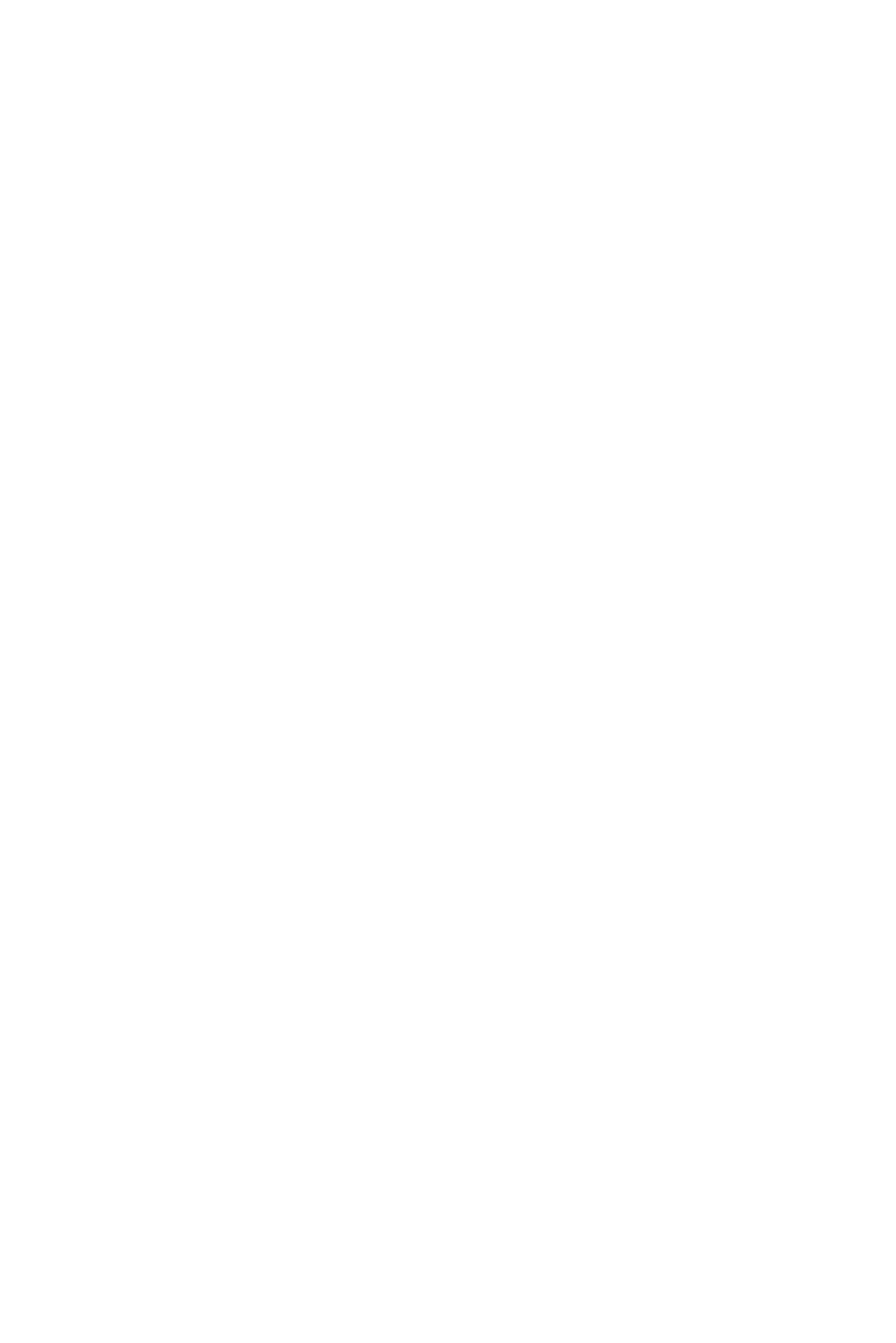
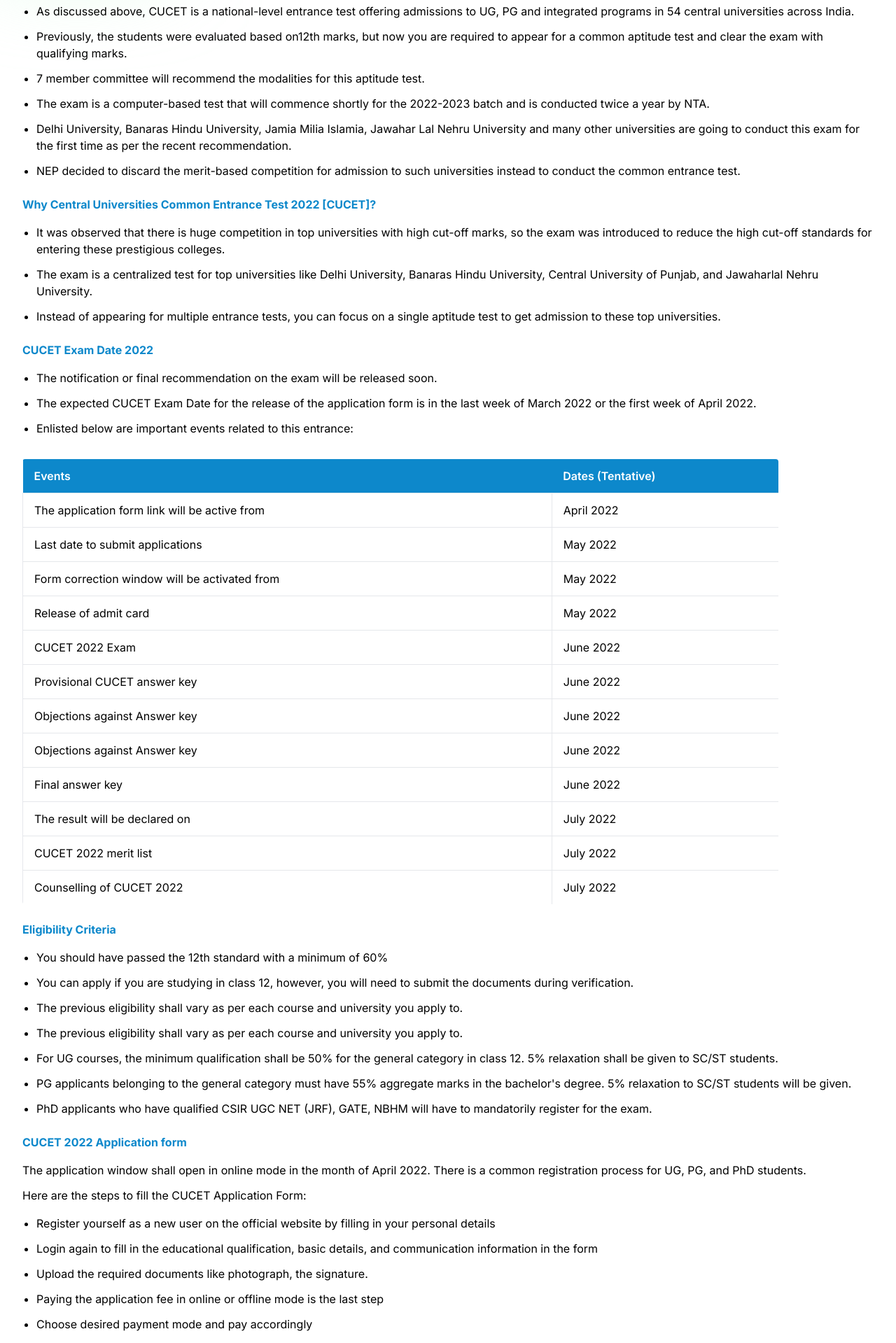
Before and after one commit to Team-Engineers/temple-of-learning-new, a React (Create React App) app: page /cucet in a window 1280 px wide. Before the commit this address had no page. Shown: the part 460-2379 px from the top of the page at 70% size. Before the commit the page ends 800 px from the top, so only its background shows below. Built offline with nearby package versions, Linux system fonts and the light colour scheme.

Commit message:
Added some margin in bullets and change the routes of cucet

```diff
--- a/src/App.js
+++ b/src/App.js
@@ -18,7 +18,7 @@
         <Route path="/signup" element={<Signup />} />
         <Route path="/dujat" element={<CoursesChrist />} />
         <Route path="/login" element={<Login />} />
-        <Route path ="/courses/cucet" element={<Cucet/>}/>
+        <Route path ="/cucet" element={<Cucet/>}/>
       </Routes>
     </Router>
   );
--- a/src/pages/Courses/Cucet/Cucet.jsx
+++ b/src/pages/Courses/Cucet/Cucet.jsx
@@ -39,8 +39,8 @@
           </div>
         ))}
         <div className="mt-6 ml-8 mr-8 justify-center">
-          <ul className="list-disc">
-            <li className="mb-3" >As discussed above, CUCET is a national-level entrance test offering admissions to UG, PG and integrated programs in 54 central universities across India.</li>
+          <ul className="list-disc pl-5">
+            <li className="mb-3 " >As discussed above, CUCET is a national-level entrance test offering admissions to UG, PG and integrated programs in 54 central universities across India.</li>
             <li className="mb-3" >Previously, the students were evaluated based on12th marks, but now you are required to appear for a common aptitude test and clear the exam with qualifying marks.</li>
             <li className="mb-3" >7 member committee will recommend the modalities for this aptitude test.</li>
             <li className="mb-3" >The exam is a computer-based test that will commence shortly for the 2022-2023 batch and is conducted twice a year by NTA.</li>
@@ -50,7 +50,7 @@
         </div>
         <div className="mt-6 ml-8 mr-8 justify-center">
           <b className="text-[#0D88CB]">Why Central Universities Common Entrance Test 2022 [CUCET]?</b>
-          <ul className="list-disc">
+          <ul className="list-disc pl-5">
             <li className="mt-4">It was observed that there is huge competition in top universities with high cut-off marks, so the exam was introduced to reduce the high cut-off standards for entering these prestigious colleges.</li>
             <li className="mt-3">The exam is a centralized test for top universities like Delhi University, Banaras Hindu University, Central University of Punjab, and Jawaharlal Nehru University.</li>
             <li className="mt-3">Instead of appearing for multiple entrance tests, you can focus on a single aptitude test to get admission to these top universities.</li>
@@ -58,7 +58,7 @@
         </div>
         <div className="mt-6 ml-8 mr-8 justify-center">
           <b className="text-[#0D88CB]">CUCET Exam Date 2022</b>
-          <ul className="list-disc">
+          <ul className="list-disc pl-5">
             <li className="mt-4">The notification or final recommendation on the exam will be released soon.</li>
             <li className="mt-3">The expected CUCET Exam Date for the release of the application form is in the last week of March 2022 or the first week of April 2022.</li>
             <li className="mt-3">Enlisted below are important events related to this entrance:</li>
@@ -137,7 +137,7 @@
         </div>
         <div className="mt-6 ml-8 mr-8 justify-center">
           <b className="text-[#0D88CB]">Eligibility Criteria</b>
-          <ul className="list-disc">
+          <ul className="list-disc pl-5">
             <li className="mt-4">You should have passed the 12th standard with a minimum of 60%</li>
             <li className="mt-3">You can apply if you are studying in class 12, however, you will need to submit the documents during verification.</li>
             <li className="mt-3">The previous eligibility shall vary as per each course and university you apply to.</li>
@@ -151,7 +151,7 @@
           <b className="text-[#0D88CB] mb-4">CUCET 2022 Application form</b>
           <p className="mt-4 mb-3">The application window shall open in online mode in the month of April 2022. There is a common registration process for UG, PG, and PhD students.</p>
           <p>Here are the steps to fill the CUCET Application Form:</p>
-          <ul className="list-disc">
+          <ul className="list-disc pl-5">
             <li className="mt-4">Register yourself as a new user on the official website by filling in your personal details</li>
             <li className="mt-3">Login again to fill in the educational qualification, basic details, and communication information in the form</li>
             <li className="mt-3">Upload the required documents like photograph, the signature.</li>
```
